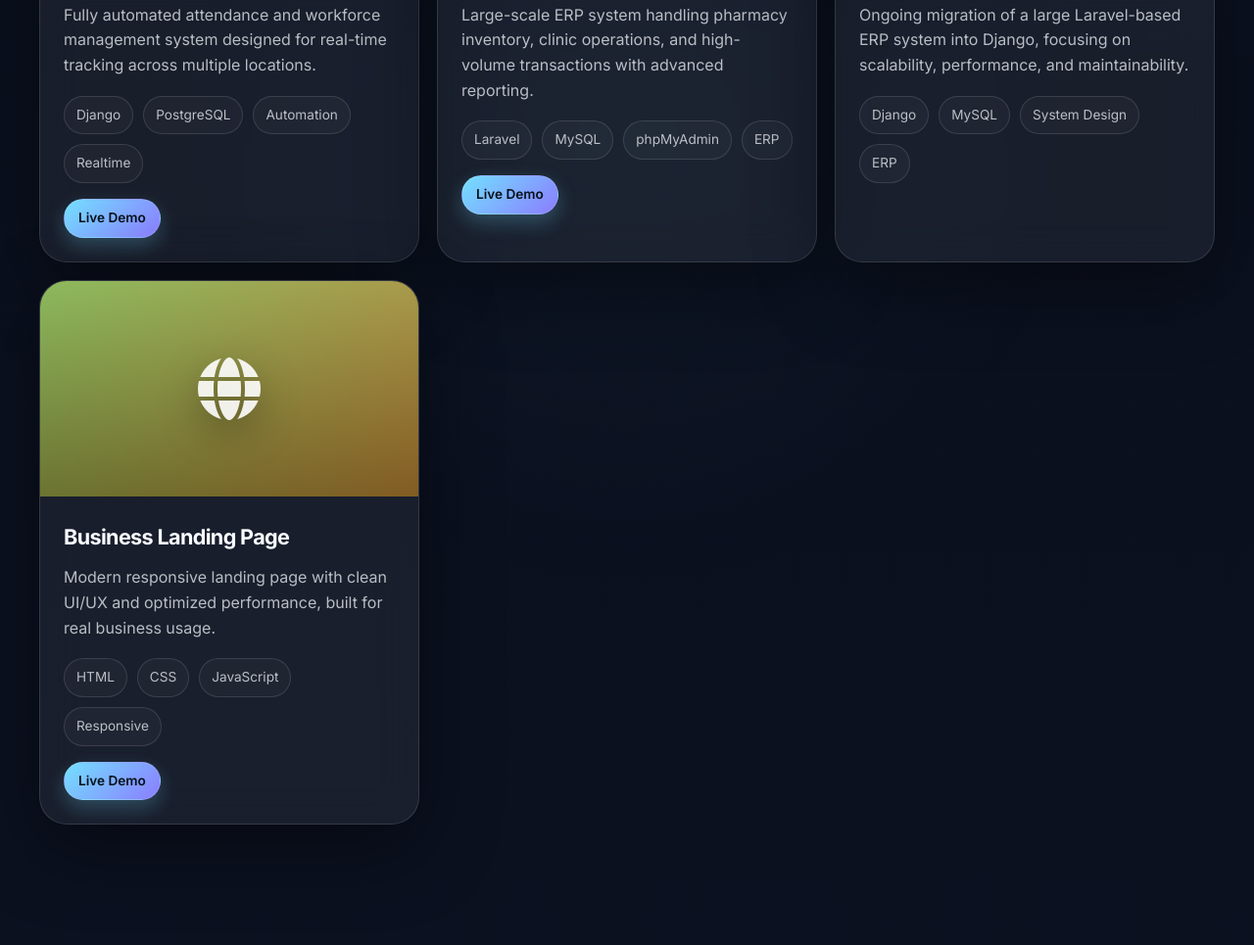
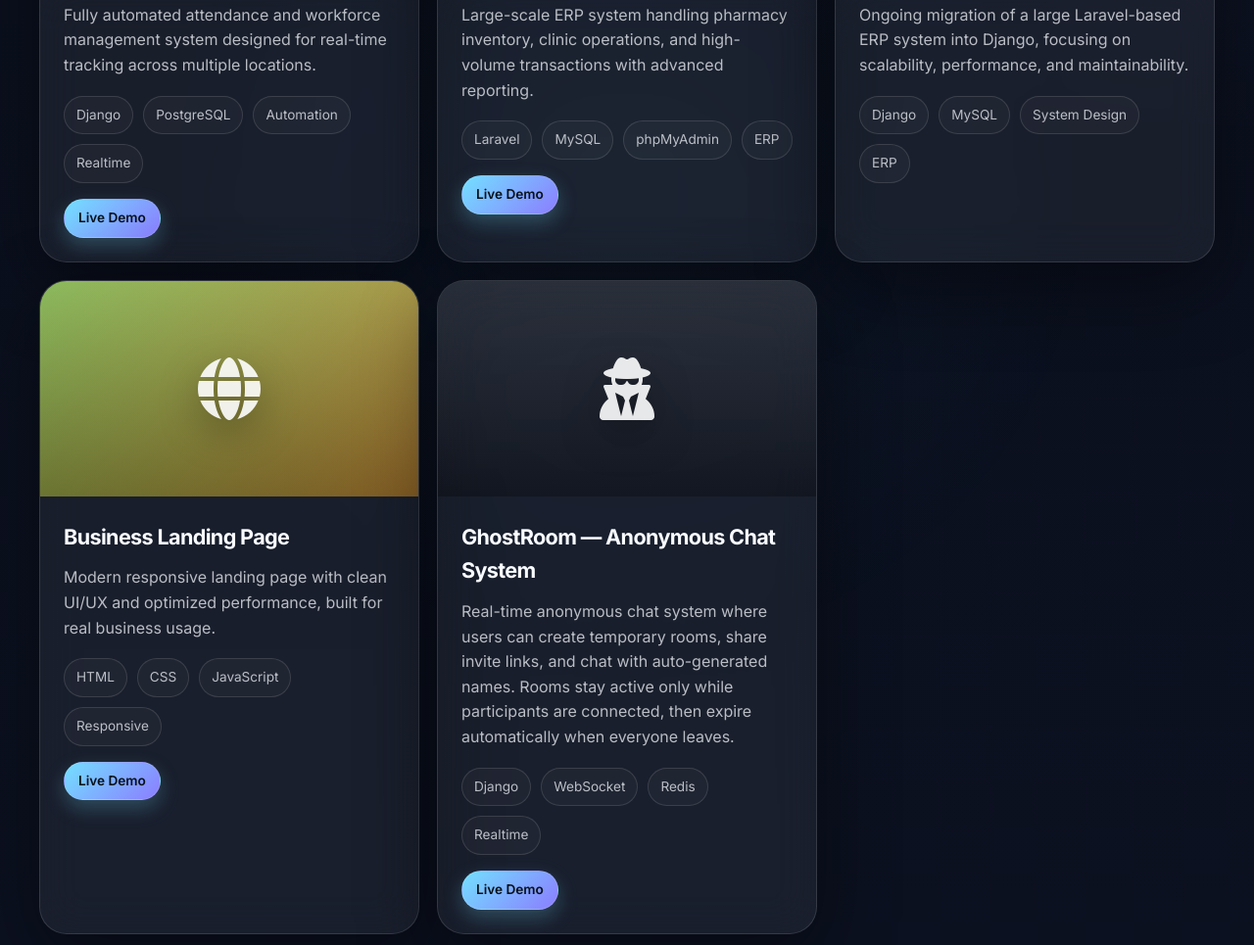
Before and after one commit to nirjhor703/portfolio2026, a plain HTML site: page index.html in a window 1280 px wide. Shown: the part 4955-5920 px from the top of the page at 98% size. Drawn offline with Linux system fonts and the light colour scheme.

Commit message:
Add GhostRoom

```diff
--- a/index.html
+++ b/index.html
@@ -481,6 +481,28 @@
         </div>
       </article>
 
+            <!-- GHOSTROOM CHAT SYSTEM -->
+      <article class="project-card reveal">
+        <div class="project-visual project-5">
+          <i class="fa-solid fa-user-secret"></i>
+        </div>
+
+        <div class="project-body">
+          <h3>GhostRoom — Anonymous Chat System</h3>
+          <p>
+            Real-time anonymous chat system where users can create temporary rooms, share invite links, and chat with auto-generated names. Rooms stay active only while participants are connected, then expire automatically when everyone leaves.
+          </p>
+
+          <div class="project-tags">
+            <span>Django</span><span>WebSocket</span><span>Redis</span><span>Realtime</span>
+          </div>
+
+          <div class="project-links">
+            <a href="https://chat-system-hy2a.onrender.com/" target="_blank">Live Demo</a>
+          </div>
+        </div>
+      </article>
+
     </div>
   </div>
 </section>
```
